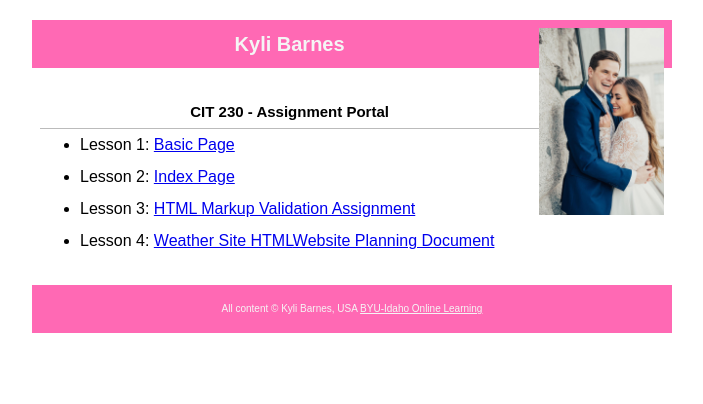
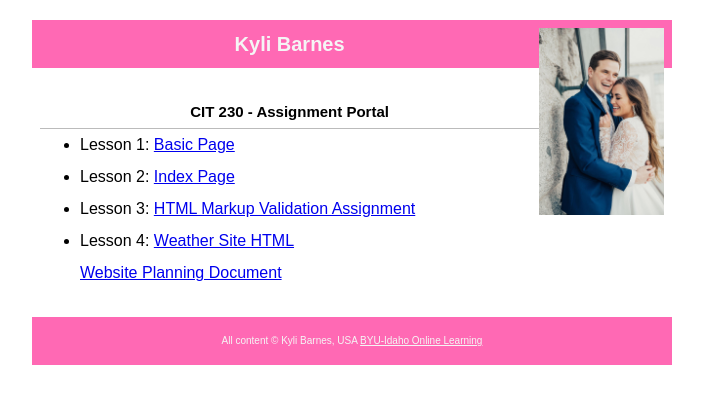
Before and after one commit to kayjb/kayjb.github.io, a plain HTML site: page index.html in a window 1280 px wide. Shown: the whole page, without its empty margins (288-991 px from the left). Drawn offline with Linux system fonts and the light colour scheme.

Commit message:
added a break

```diff
--- a/index.html
+++ b/index.html
@@ -21,7 +21,7 @@
             <li>Lesson 1: <a href="basicpage.html">Basic Page</a></li>
             <li>Lesson 2: <a href="index.html">Index Page</a></li>
             <li>Lesson 3: <a href="Assignments/lesson-3/fixedhtml.html">HTML Markup Validation Assignment</a></li>
-            <li>Lesson 4: <a href="Assignments/lesson-4/franklin-4.html">Weather Site HTML</a><a href="Assignments/lesson-4/Website%20Planning%20Doc.pdf">Website Planning Document</a></li>
+            <li>Lesson 4: <a href="Assignments/lesson-4/franklin-4.html">Weather Site HTML</a><br><a href="Assignments/lesson-4/Website%20Planning%20Doc.pdf">Website Planning Document</a></li>
         </ul>
     </main>
     <footer>
```
